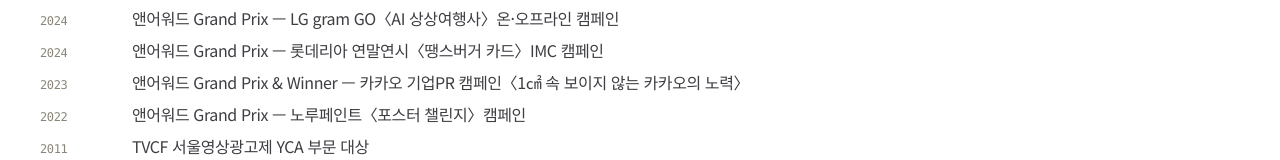
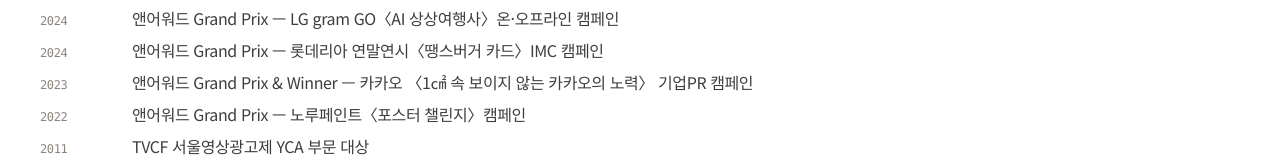
Before and after one commit to ryubyryu/portfolio, a Next.js app: page /about in a window 1280 px wide. Shown: the part 458-618 px from the top of the page. Built offline with nearby package versions, Linux system fonts and the light colour scheme.

Commit message:
Reword 2023 award entry — move 〈...〉 phrase before 기업PR 캠페인
Co-Authored-By: Claude Sonnet 5 <noreply@anthropic.com>
Claude-Session: https://claude.ai/code/session_0138neQWJSx1yp1Co6om1Py6

```diff
--- a/app/(pages)/about/page.tsx
+++ b/app/(pages)/about/page.tsx
@@ -29,7 +29,7 @@ const awards = [
   },
   {
     period: "2023",
-    title: "앤어워드 Grand Prix & Winner — 카카오 기업PR 캠페인〈1㎠ 속 보이지 않는 카카오의 노력〉",
+    title: "앤어워드 Grand Prix & Winner — 카카오 〈1㎠ 속 보이지 않는 카카오의 노력〉 기업PR 캠페인",
   },
   {
     period: "2022",
```
